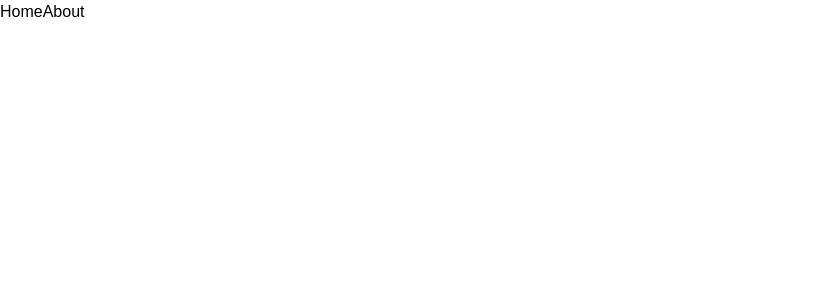
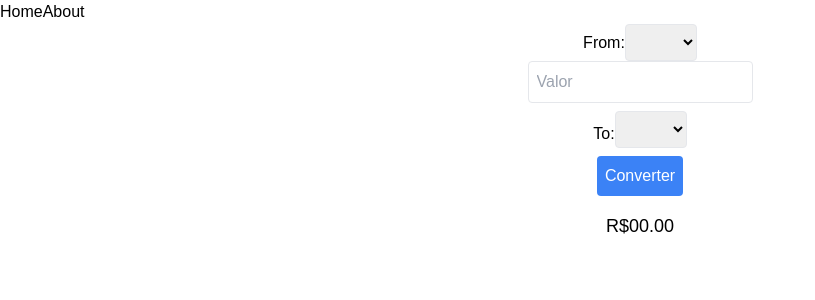
Before and after one commit to gabriel04alves/some-coins, a Vue app: page / in a window 1280 px wide. Shown: the top 300 px of the page, without its empty margins (0-815 px from the left). Built offline with nearby package versions, Linux system fonts and the light colour scheme.

Commit message:
estrutura básica

```diff
--- /dev/null
+++ b/src/components/CardMain.vue
@@ -0,0 +1,28 @@
+<script setup>
+</script>
+
+<template>
+    <div class="card-container flex flex-col items-center">
+        <div class="container-fromCurrency flex justify-center items-center">
+            <h2>From:</h2>
+            <select v-model="fromCurrency" class="border p-2 rounded">
+                <option value="USD">USD</option>
+                <option value="BRL">BRL</option>
+                <option value="BTC">BTC</option>
+            </select>
+        </div>
+        <input type="number" placeholder="Valor" class="border p-2 rounded mb-2">
+        <div class="container-toCurrency flex justify-center items-center">
+            <h2>To:</h2>
+                <select v-model="toCurrency" class="border p-2 rounded mb-2">
+                <option value="USD">USD</option>
+                <option value="BRL">BRL</option>
+                <option value="BTC">BTC</option>
+            </select>
+        </div>
+        <button class="bg-blue-500 text-white p-2 rounded">Converter</button>
+        <div class="mt-4">
+            <h2 class="text-lg">R$00.00</h2>
+        </div>
+    </div>
+</template>
--- a/src/views/HomeView.vue
+++ b/src/views/HomeView.vue
@@ -1,7 +1,7 @@
 <script setup>
+import CardMain from "@/components/CardMain.vue";
 </script>
 
 <template>
-  <main>
-  </main>
+  <CardMain/>
 </template>
```
